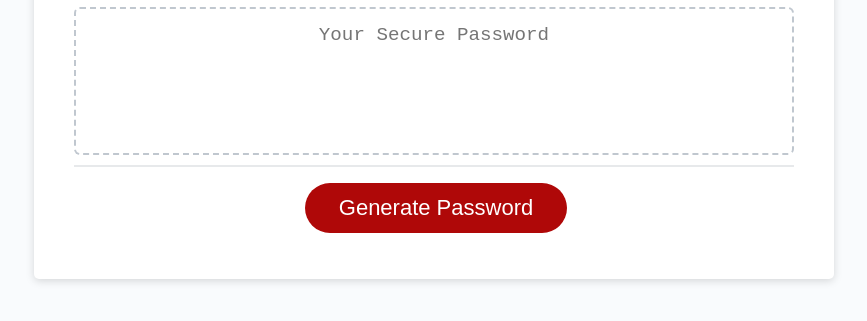
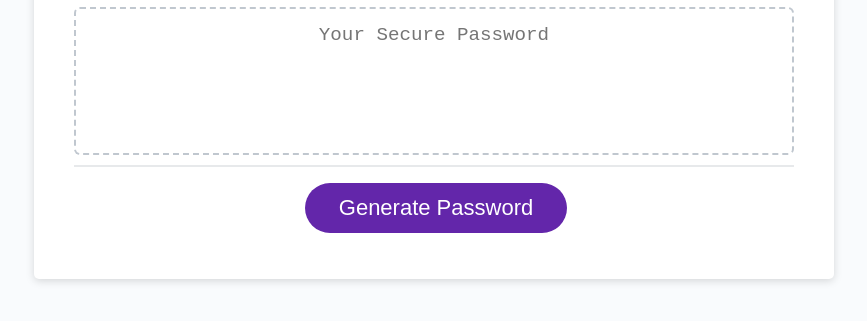
Before and after one commit to polysnacktyl/js-password-generator, a plain HTML site: page index.html in a window 1280 px wide. Shown: the part 241-562 px from the top of the page, without its empty margins (206-1073 px from the left). Drawn offline with Linux system fonts and the light colour scheme.

Commit message:
made the button purple because the red was stressing me out.

```diff
--- a/assets/style.css
+++ b/assets/style.css
@@ -74,7 +74,7 @@ header {
 
 .btn {
   border: none;
-  background-color: hsl(360, 91%, 36%);
+  background-color: rgb(99, 38, 170);
   border-radius: 25px;
   box-shadow: rgba(0, 0, 0, 0.1) 0px 1px 6px 0px rgba(0, 0, 0, 0.2) 0px 1px 1px
     0px;
```
